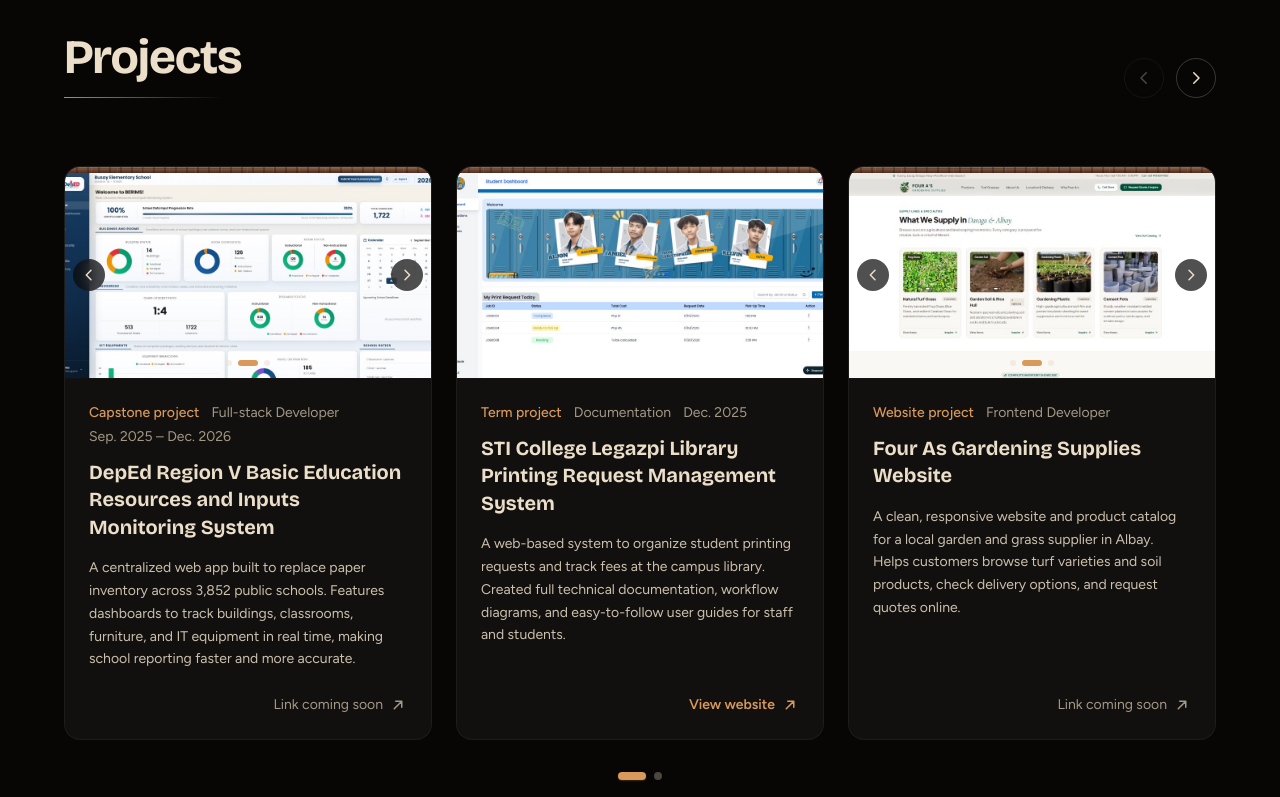
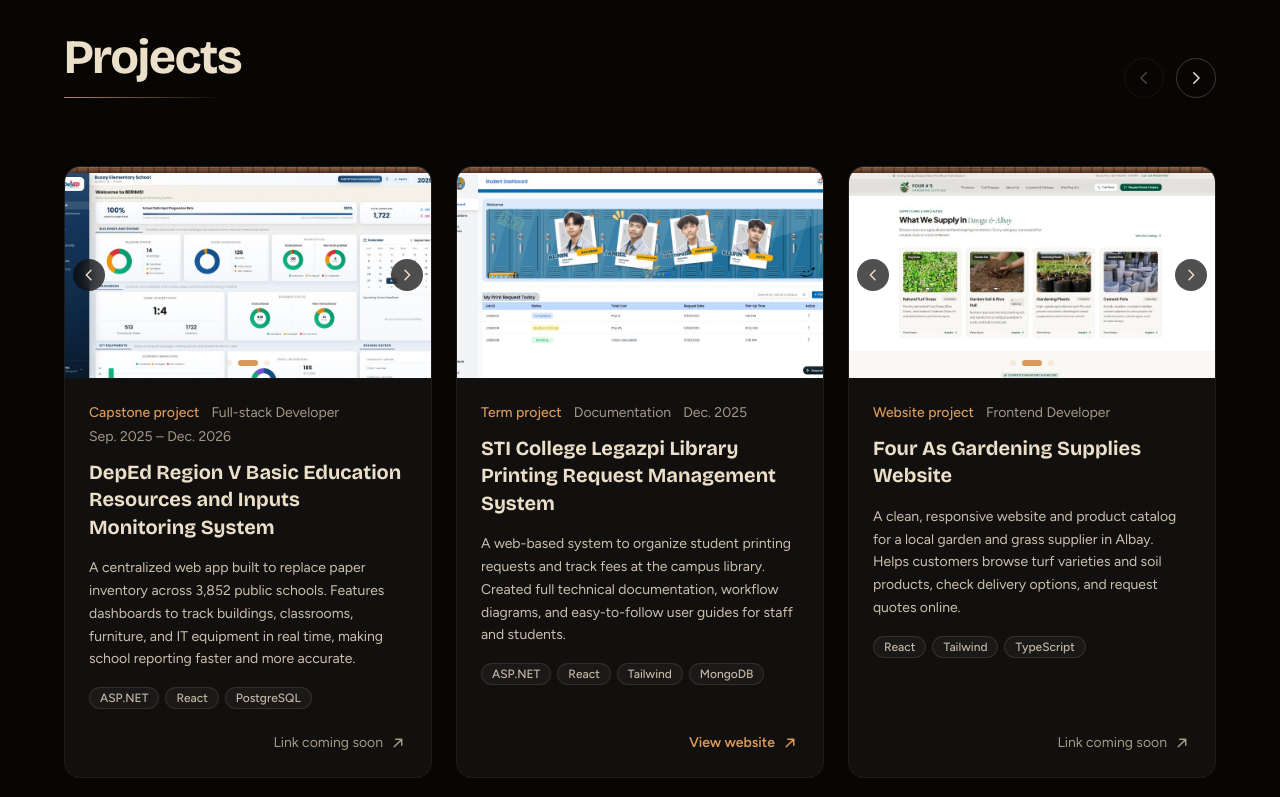
Before and after one commit to mielophile24/digital_portfolio, a React (Vite) app: page / in a window 1280 px wide. Shown: the part 2000-2797 px from the top of the page. Built offline with nearby package versions, Linux system fonts and the light colour scheme; no server answers.

Commit message:
Display tech stack badges on project cards

```diff
--- a/src/components/projects/ProjectCard.jsx
+++ b/src/components/projects/ProjectCard.jsx
@@ -25,6 +25,18 @@ export default function ProjectCard({ project, index }) {
         </div>
         <h3 className="font-display text-xl font-bold mt-3 leading-snug">{project.name}</h3>
         <p className="mt-4 text-sm leading-relaxed text-sand/85">{project.about}</p>
+        {project.tech && project.tech.length > 0 && (
+          <div className="mt-4 flex flex-wrap gap-1.5">
+            {project.tech.map((t) => (
+              <span
+                key={t}
+                className="px-2.5 py-0.5 rounded-full text-xs font-medium bg-white/[0.04] text-sand/80 border border-white/10"
+              >
+                {t}
+              </span>
+            ))}
+          </div>
+        )}
         <div className="mt-auto pt-6 flex justify-end">
           {project.link ? (
             <a
--- a/src/data/projects.js
+++ b/src/data/projects.js
@@ -18,7 +18,8 @@ export const PROJECTS = [
     date: 'Sep. 2025 – Dec. 2026',
     link: '',
     images: [deped1, deped2, deped3],
-    about: 'A centralized web app built to replace paper inventory across 3,852 public schools. Features dashboards to track buildings, classrooms, furniture, and IT equipment in real time, making school reporting faster and more accurate.'
+    about: 'A centralized web app built to replace paper inventory across 3,852 public schools. Features dashboards to track buildings, classrooms, furniture, and IT equipment in real time, making school reporting faster and more accurate.',
+    tech: ['ASP.NET', 'React', 'PostgreSQL']
   },
   {
     name: 'STI College Legazpi Library Printing Request Management System',
@@ -28,7 +29,8 @@ export const PROJECTS = [
     link: 'https://dreamy-pastelito-b5dfcb.netlify.app/',
     linkLabel: 'View website',
     images: [printingProjectImg],
-    about: 'A web-based system to organize student printing requests and track fees at the campus library. Created full technical documentation, workflow diagrams, and easy-to-follow user guides for staff and students.'
+    about: 'A web-based system to organize student printing requests and track fees at the campus library. Created full technical documentation, workflow diagrams, and easy-to-follow user guides for staff and students.',
+    tech: ['ASP.NET', 'React', 'Tailwind', 'MongoDB']
   },
   {
     name: 'Four As Gardening Supplies Website',
@@ -37,7 +39,8 @@ export const PROJECTS = [
     date: '',
     link: '',
     images: [fourAs1, fourAs2, fourAs3],
-    about: 'A clean, responsive website and product catalog for a local garden and grass supplier in Albay. Helps customers browse turf varieties and soil products, check delivery options, and request quotes online.'
+    about: 'A clean, responsive website and product catalog for a local garden and grass supplier in Albay. Helps customers browse turf varieties and soil products, check delivery options, and request quotes online.',
+    tech: ['React', 'Tailwind', 'TypeScript']
   },
   {
     name: 'Study Timer Hub',
@@ -46,7 +49,8 @@ export const PROJECTS = [
     date: '',
     link: 'https://study-timer-hub-kappa.vercel.app/',
     images: [studyTimer1, studyTimer2, studyTimer3],
-    about: 'A clean, distraction-free study timer web app for students. Features popular focus methods like Pomodoro, custom intervals, sound alerts, and streak tracking to help build consistent study habits.'
+    about: 'A clean, distraction-free study timer web app for students. Features popular focus methods like Pomodoro, custom intervals, sound alerts, and streak tracking to help build consistent study habits.',
+    tech: ['React', 'Tailwind', 'TypeScript']
   }
 ];
 
```
